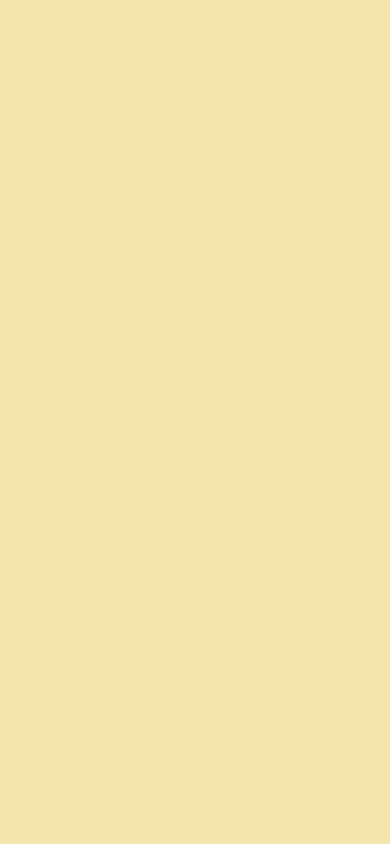
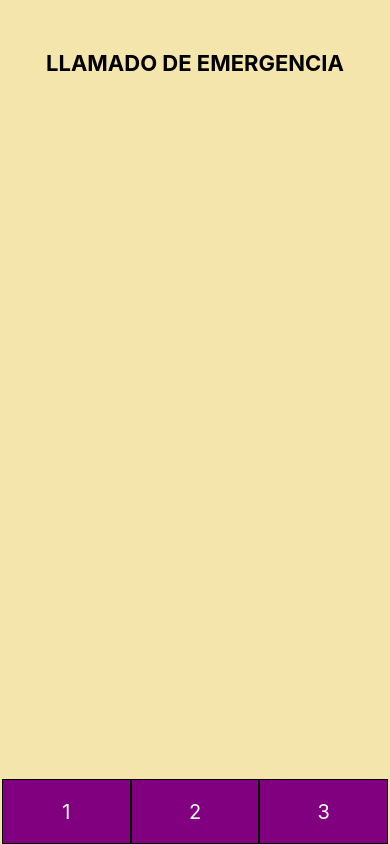
Before and after one commit to ttiagoc/DAI-Integrador, a React Native app: screen /EmergenciaScreen in a window 390 px wide. Built offline with nearby package versions, Linux system fonts and the light colour scheme.

Commit message:
empezando llamadaScreen!

```diff
--- a/package.json
+++ b/package.json
@@ -13,6 +13,7 @@
     "@react-navigation/native": "^6.1.9",
     "@react-navigation/native-stack": "^6.9.16",
     "expo": "~49.0.15",
+    "expo-sensors": "^12.5.0",
     "expo-splash-screen": "~0.20.5",
     "expo-status-bar": "~1.6.0",
     "react": "18.2.0",
--- /dev/null
+++ b/src/components/Menu.js
@@ -0,0 +1,57 @@
+import React from "react";
+import {
+  StyleSheet,
+  Text,
+  View,
+  Pressable,
+} from "react-native";
+import BotonReutilizable from "./BotonReutilizable";
+
+export default function Menu({ navigation }) {
+  return (
+    <View style={styles.container}>
+
+      <View style={styles.container2}>
+       <Pressable style={styles.button} onPress={() => navigation.navigate("EmergenciaScreen")} >
+          <Text style={{ color: "white", fontSize:20 }}>1</Text>
+      </Pressable>
+
+
+      </View>
+
+      <View style={styles.container2}>
+        <Pressable style={styles.button} onPress={() => navigation.navigate("GreenScreen")}>
+          <Text style={{ color: "white", fontSize:20 }}>2</Text>
+        </Pressable>
+      </View>
+
+      <View style={styles.container2}>
+        <Pressable style={styles.button} onPress={() => navigation.navigate("RedScreen")}>
+          <Text style={{ color: "white", fontSize:20 }}>3</Text>
+        </Pressable>
+      </View>
+    </View>
+  );
+}
+const styles = StyleSheet.create({
+  container: {
+    flex: 3,
+    flexDirection: "row",
+    justifyContent: "center",
+    width: "100%",
+    position: "absolute",
+    bottom: 0,
+    height:65
+  },
+  container2: {
+    width: "33%",
+    borderWidth:1,
+
+  },
+  button: {
+    backgroundColor: "purple",
+    height: "100%",
+    justifyContent: "center",
+    alignItems: "center",
+  },
+});
--- a/src/screens/EmergenciaScreen.js
+++ b/src/screens/EmergenciaScreen.js
@@ -1,24 +1,37 @@
-import React from 'react'
-import { View, StyleSheet, Alert } from 'react-native';
+import React, { useEffect, useState } from "react";
+import { View, StyleSheet, Alert, Button, Text } from "react-native";
+import Menu from "../components/Menu";
 import Storage from "../services/Storage";
+import { Accelerometer } from 'expo-sensors';
 
-export default function EmergenciaScreen({navigation}) {
+export default function EmergenciaScreen({ navigation }) {
+  const [numero, setNumero] = useState("");
 
-  let storageService = new Storage()
+  const [{ x, y, z }, setData] = useState({
+    x: 0,
+    y: 0,
+    z: 0,
+  });
 
+  let storageService = new Storage();
+
+  useEffect(() => {
+    async function getNumber() {
+      let data = await storageService.obtenerCredenciales();
+      setNumero(JSON.stringify(data.numeroEmergencia));
+    }
+    getNumber();
+  }, []);
+
+  console.log("numero:", numero);
 
   return (
     <View style={styles.container}>
+      <Text style={styles.titulo}>LLAMADO DE EMERGENCIA</Text>
 
-      {console.log(storageService.obtenerCredenciales())}
-
-
-      </View>
-
-
-
-
-  )
+      <Menu navigation={navigation}></Menu>
+    </View>
+  );
 }
 const styles = StyleSheet.create({
   logo: {
@@ -63,7 +76,7 @@ const styles = StyleSheet.create({
     fontSize: 20,
   },
   titulo: {
-    paddingTop: 25,
-    fontSize: 20,
+    fontSize: 22,
+    fontWeight: "bold",
   },
 });
```
Also changed, not shown: 2 other files (tests, documents, lock files or other folders).
